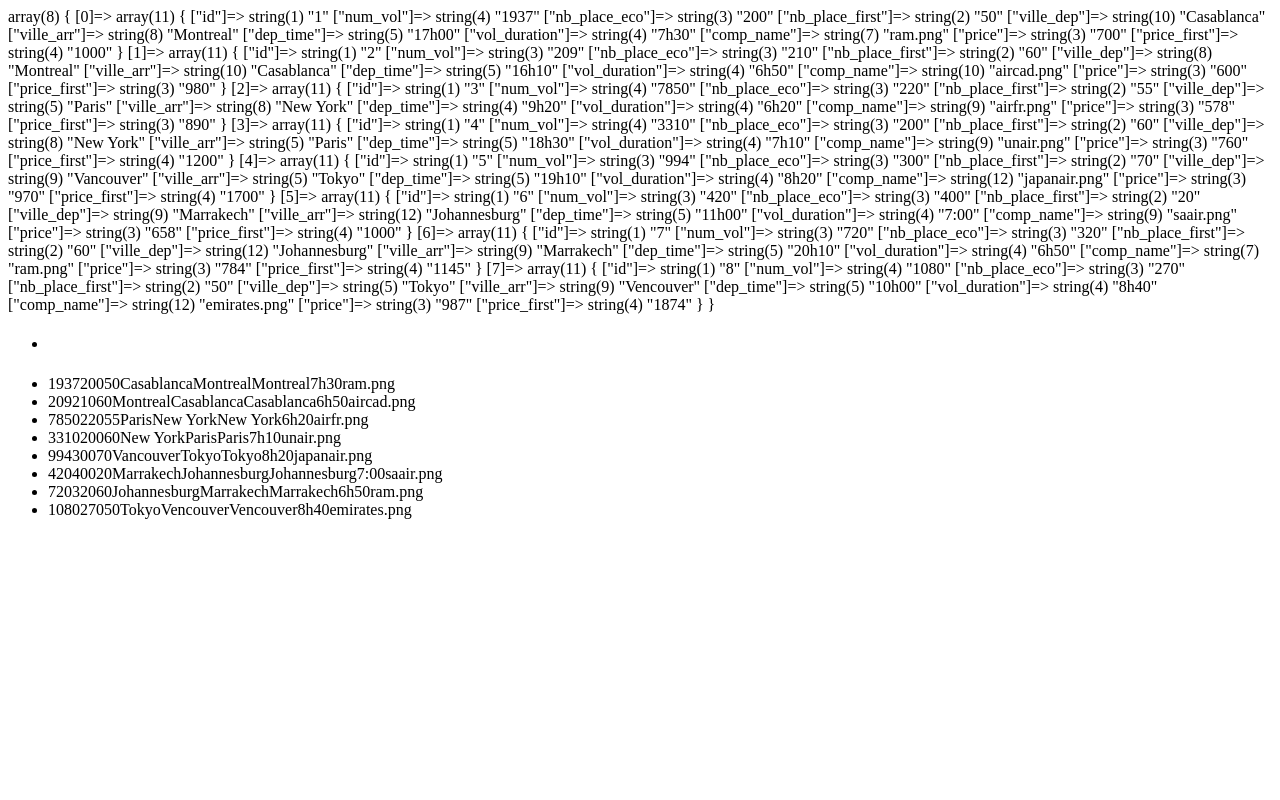
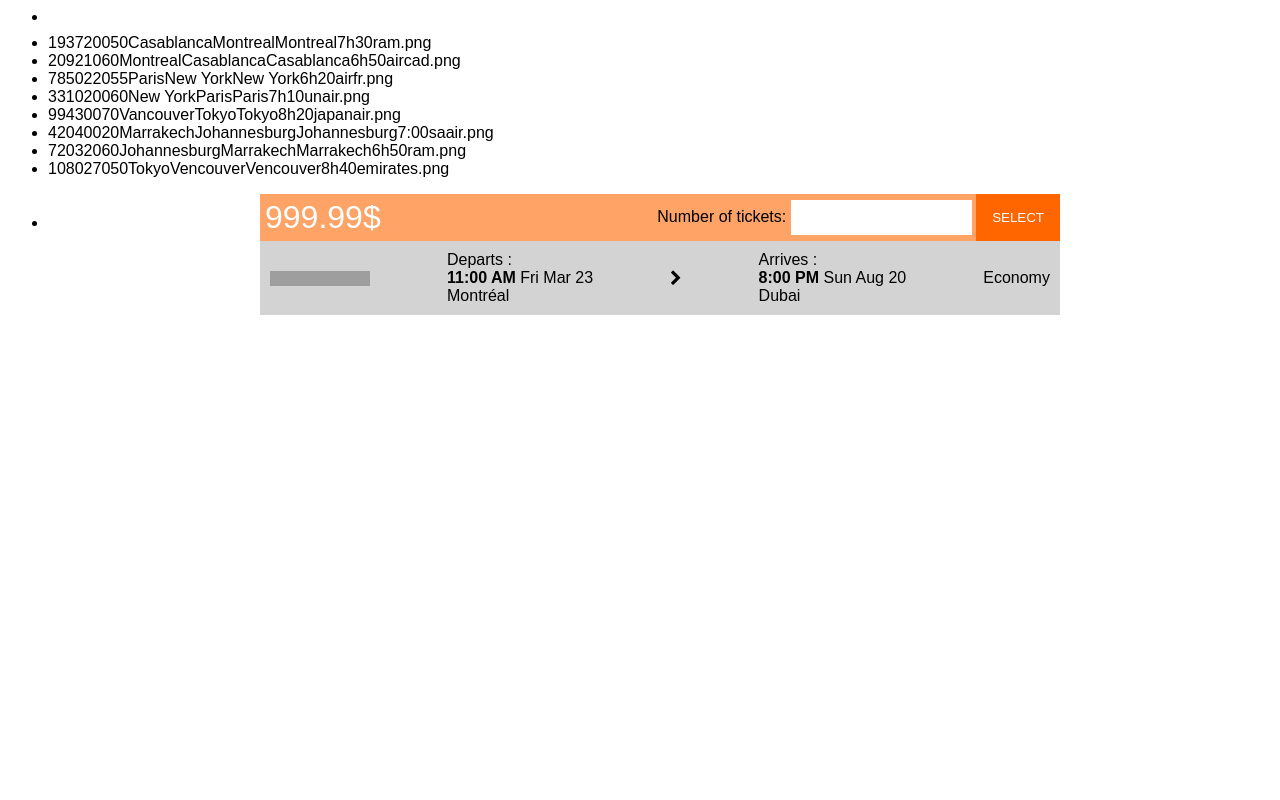
Before and after one commit to 9annas/flightbooking, a PHP site: page /flights.php in a window 1280 px wide. Run offline with PHP 8.4, Linux system fonts and the light colour scheme; data comes from the database, SQL or seed files in the repository; grey boxes are pictures that could not be loaded.

Commit message:
added the template for the flight, and added the css for it in the main.css file

```diff
--- a/flights.php
+++ b/flights.php
@@ -1,12 +1,14 @@
 <?php
 require_once ('db/connection.php');
 $display = get_flights();
-var_dump($display);
+//var_dump($display);
 ?>
 <! DOCTYPE html>
 <html>
 <head>
     <meta charset="UTF-8">
+    <link rel="stylesheet" href="https://cdnjs.cloudflare.com/ajax/libs/font-awesome/4.7.0/css/font-awesome.min.css">
+    <link rel="stylesheet" href="style/main.css">
     <title>flights</title>
 </head>
 <body>
@@ -23,6 +25,52 @@ var_dump($display);
                 ?>
             </div></li>
     </ul>
+
+        <ul>
+            <li>
+                <div id="flight">
+                    <div class="prix">
+                        <span>999.99$</span>
+                        <form method="post">
+                            <label for="number">Number of tickets: </label>
+                            <input id="number" name="number" type="number" min="1">
+                            <input type="submit" value="SELECT"></>
+                        </form>
+
+                    </div>
+                    <div class="details">
+                        <img src="images/delta_logo.png" alt="image compagnie">
+
+                        <div>
+                            <span class="block">Departs :</span>
+                            <strong>11:00 AM</strong>
+                            <span> Fri Mar 23</span>
+                            <span class="block">Montréal</span>
+                        </div>
+
+                        <div>
+                            <span class="fa fa-chevron-right"></span>
+                        </div>
+
+                        <div>
+                            <span class="block">Arrives :</span>
+                            <strong>8:00 PM</strong>
+                            <span> Sun Aug 20</span>
+                            <span class="block">Dubai</span>
+                        </div>
+
+                        <div>
+                            <span>Economy</span>
+                        </div>
+
+                    </div>
+
+                </div>
+            </li>
+        </ul>
+
+
+    </div>
 </main>
 </body>
 </html>
--- a/style/main.css
+++ b/style/main.css
@@ -0,0 +1,63 @@
+/*********** CSS flight.php *******************/
+*{
+    font-family: Arial, sans-serif;
+}
+#flight{
+    min-width: 550px;
+    max-width: 800px;
+    margin: auto;
+}
+
+.prix, .details{
+    display: flex;
+    justify-content: space-between;
+}
+
+.prix{
+    background-color: #ffa366;
+}
+
+.prix form{
+    margin: 0;
+}
+
+.prix span{
+    font-size: 2em;
+    color: white;
+    padding: 5px;
+}
+
+.prix form input[type="number"]{
+    border: none;
+    height: 35px;
+}
+
+.prix form input[type='submit']{
+    padding: 16px;
+    text-decoration: none;
+    color: white;
+    background-color: #ff6600;
+    border: none;
+}
+
+.prix form input[type="submit"]:hover{
+    background-color: #ff8a3c;
+}
+
+.details{
+    background-color: lightgrey;
+    align-items: center;
+    padding: 10px;
+}
+
+
+.details img{
+    width: 100px;
+    height: 15px;
+
+
+}
+
+.block{
+    display: block;
+}
```
